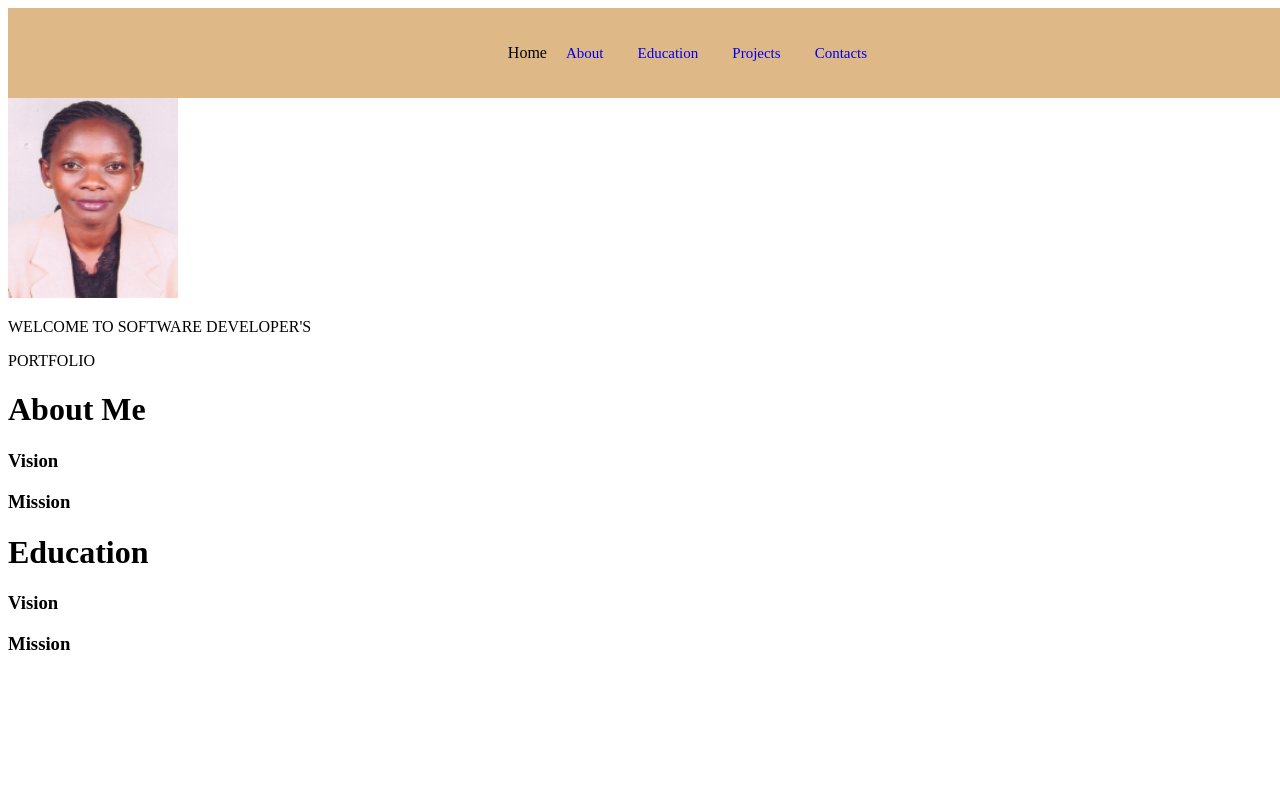
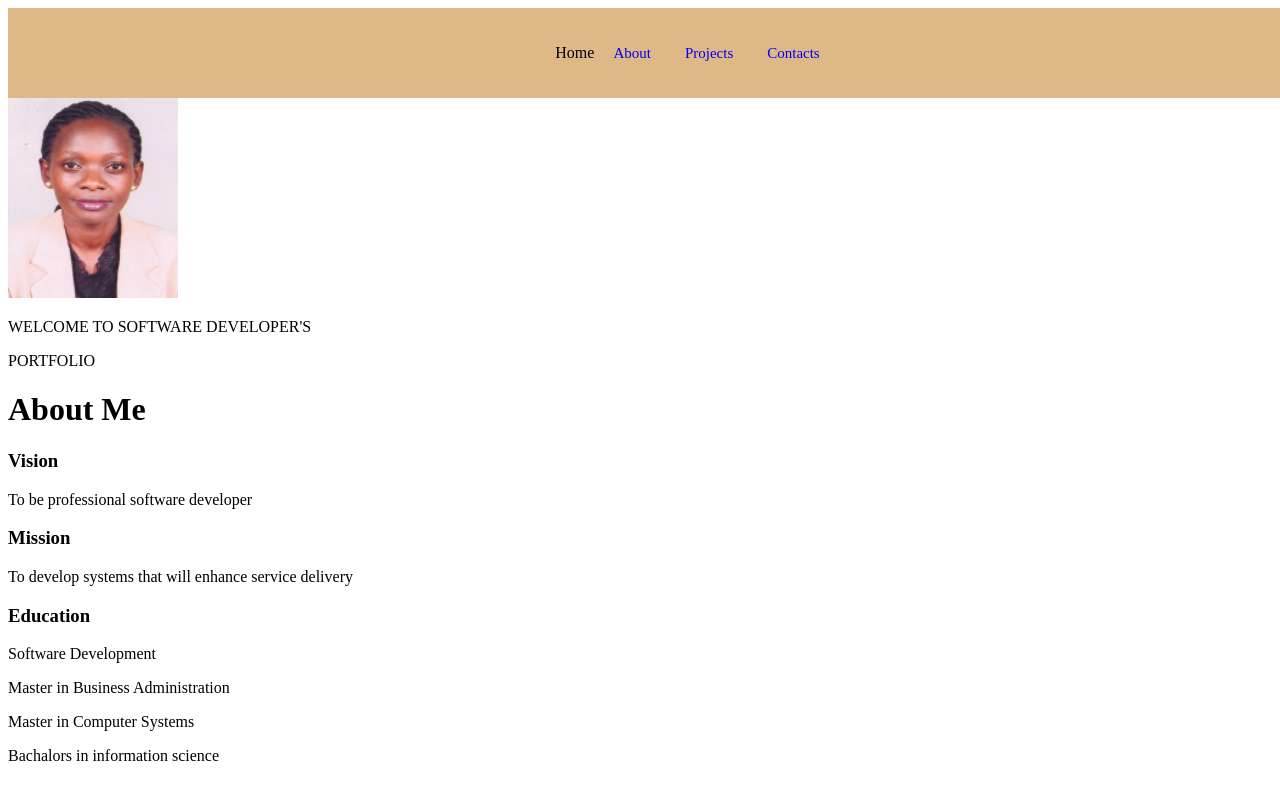
Before and after one commit to munyekenye/Portifolio, a plain HTML site: page index.html in a window 1280 px wide. Shown: the top 800 px of the page. Drawn offline with Linux system fonts and the light colour scheme.

Commit message:
add content on about

```diff
--- a/index.html
+++ b/index.html
@@ -13,7 +13,6 @@
      <div class="topnav">
      <li><a href= "index.html"></a>Home</a></li>
      <li><a href ="about">About</a></li>
-    <li><a href ="education">Education</a></li>
     <li><a href ="projects">Projects</a></li>
      <li><a href ="contacts">Contacts</a></li>
     </ul>
@@ -30,18 +29,25 @@
         <div class="abt">
             <h1>About Me</h1>
              <h3>Vision</h3>
-               <p></p>
+               <p>To be professional software developer</p>
 
-               <h3>Mission</h3>
-               <p></p>
-         <div class="abt">
-            <h1>Education</h1>
-                <h3>Vision</h3>
-                       <p></p>
+            <h3>Mission</h3>
+               <p>To develop systems that will enhance service delivery</p>
 
-                       <h3>Mission</h3>
-                       <p></p>
+               <h3>Education</h3>
+               <p> Software Development</p>
+               <p> Master in Business Administration</p>
+               <p> Master in Computer Systems</p>
+               <p> Bachalors in information science</p>
+               <div class="proj">
+                   <img src ""
+                    Button a href="url"view project
 
+                    <img src ""
+                    Button a href="url"view project
+                    <img src ""
+                    Button a href="url"view project
+               </div>
 
         </body>
         </html>
```
